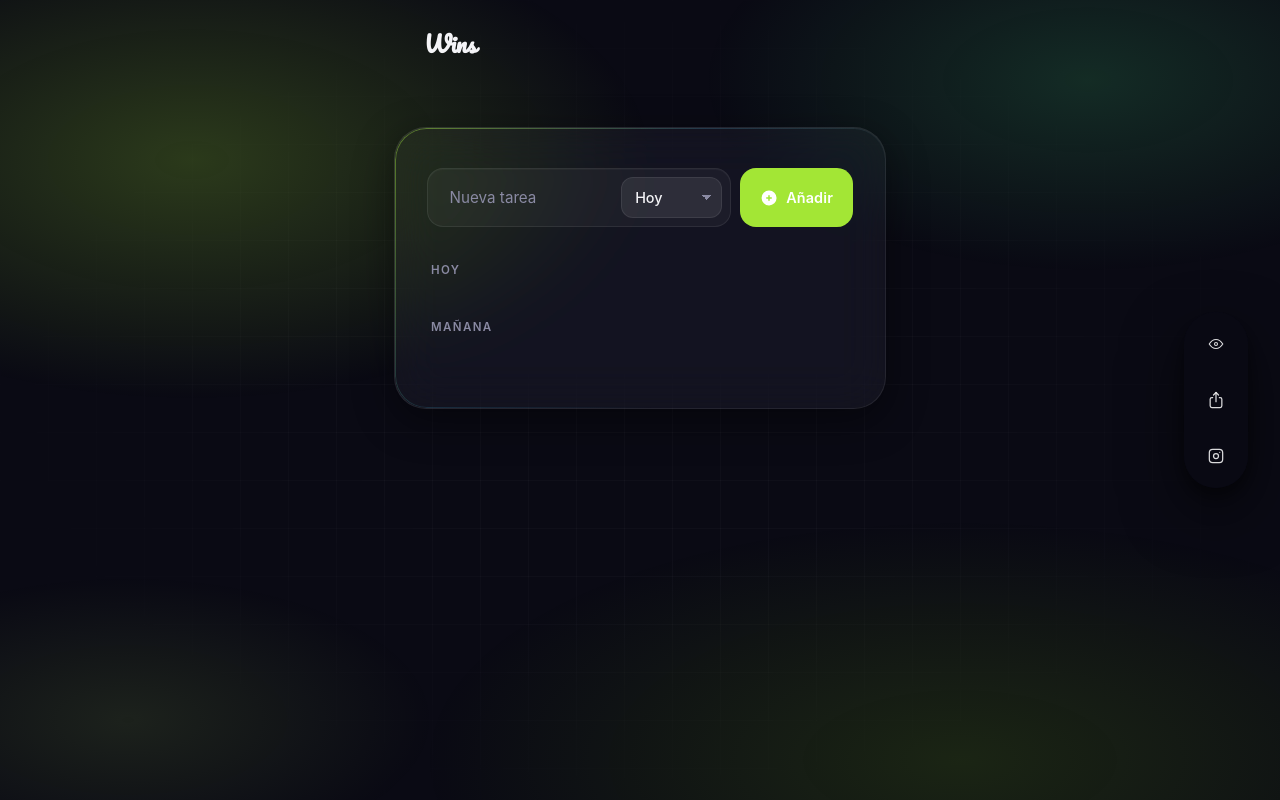
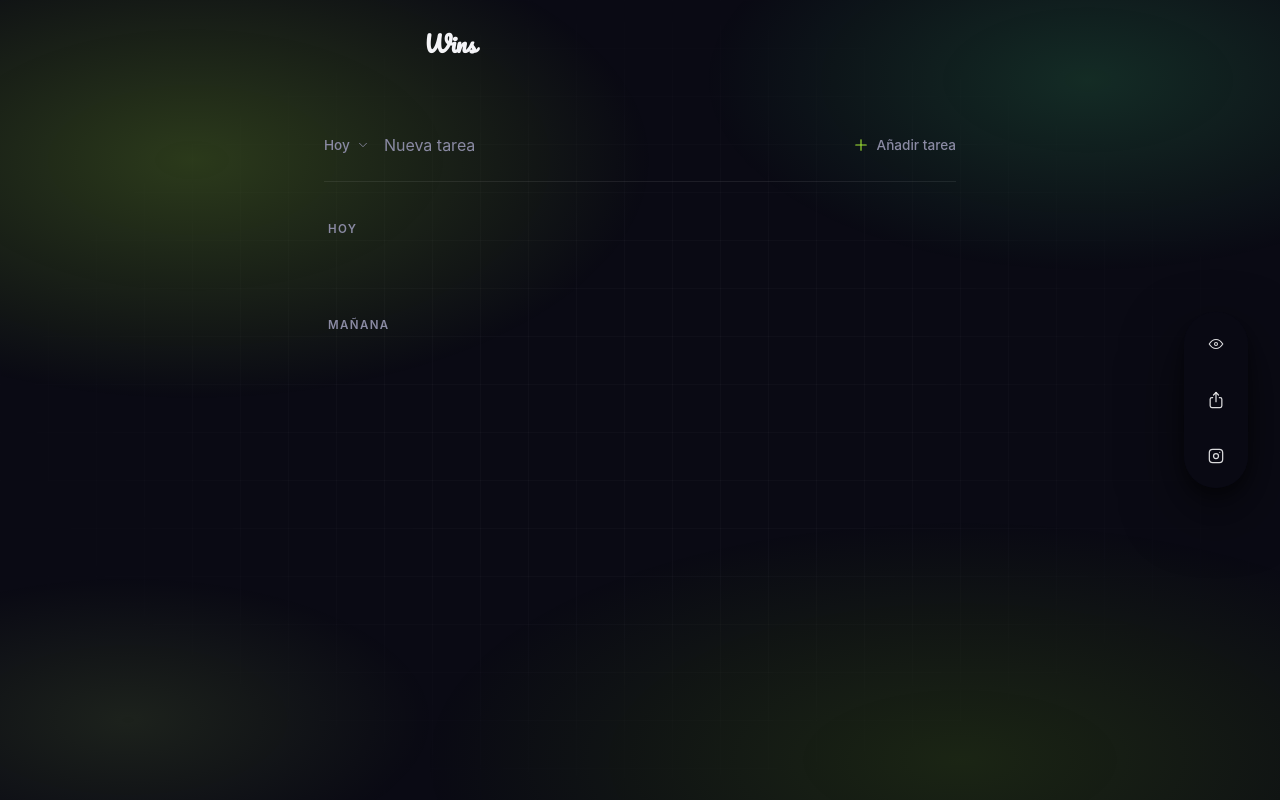
Before and after one commit to mariollesta/wins, a React (Vite) app: page / in a window 1280 px wide. Built offline with nearby package versions, Linux system fonts and the light colour scheme.

Commit message:
refactor: update task form and task item styles

```diff
--- a/src/App.jsx
+++ b/src/App.jsx
@@ -12,9 +12,9 @@ function App() {
     <>
       <Header />
       <div className={styles.container}>
-        <div className={styles.card}>
-          <TaskForm onAdd={addTask} />
+        <TaskForm onAdd={addTask} />
 
+        <div className={styles.lists}>
           <TaskList
             title="Hoy"
             tasks={todayTasks}
@@ -29,6 +29,7 @@ function App() {
             onRemove={removeTask}
           />
         </div>
+
         <ShareSection tasks={tasks} />
       </div>
     </>
--- a/src/App.module.css
+++ b/src/App.module.css
@@ -5,38 +5,10 @@
   position: relative;
 }
 
-.card {
-  position: relative;
-  background: var(--color-surface);
-  backdrop-filter: blur(24px) saturate(140%);
-  -webkit-backdrop-filter: blur(24px) saturate(140%);
-  border: 1px solid var(--color-border);
-  border-radius: var(--radius-xl);
-  box-shadow:
-    var(--shadow-md),
-    inset 0 1px 0 rgba(255, 255, 255, 0.06);
-  padding: 2.5rem 2rem 2rem;
-  overflow: hidden;
-}
-
-.card::before {
-  content: "";
-  position: absolute;
-  inset: 0;
-  border-radius: inherit;
-  padding: 1px;
-  background: linear-gradient(
-    135deg,
-    rgba(163, 230, 53, 0.45) 0%,
-    rgba(65, 209, 255, 0.15) 40%,
-    transparent 70%
-  );
-  -webkit-mask:
-    linear-gradient(#fff 0 0) content-box,
-    linear-gradient(#fff 0 0);
-  -webkit-mask-composite: xor;
-  mask-composite: exclude;
-  pointer-events: none;
+.lists {
+  display: flex;
+  flex-direction: column;
+  gap: 2.5rem;
 }
 
 .title {
@@ -60,3 +32,9 @@
   margin-top: 0.75rem;
   background: var(--color-primary);
 }
+
+@media (min-width: 768px) {
+  .container {
+    max-width: 680px;
+  }
+}
--- a/src/components/TaskForm.jsx
+++ b/src/components/TaskForm.jsx
@@ -1,10 +1,28 @@
 import styles from './TaskForm.module.css'
-import { useState } from 'react'
-import { CirclePlus } from '../icons/CirclePlus'
+import { useState, useRef, useEffect } from 'react'
+import { Plus } from '../icons/Plus'
+import { ChevronDown } from '../icons/ChevronDown'
+
+const DAY_OPTIONS = [
+  { value: 'hoy', label: 'Hoy' },
+  { value: 'mañana', label: 'Mañana' },
+]
 
 function TaskForm({ onAdd }) {
   const [description, setDescription] = useState('')
   const [day, setDay] = useState('hoy')
+  const [isOpen, setIsOpen] = useState(false)
+  const dropdownRef = useRef(null)
+
+  useEffect(() => {
+    function handleClickOutside(e) {
+      if (dropdownRef.current && !dropdownRef.current.contains(e.target)) {
+        setIsOpen(false)
+      }
+    }
+    document.addEventListener('mousedown', handleClickOutside)
+    return () => document.removeEventListener('mousedown', handleClickOutside)
+  }, [])
 
   function handleSubmit() {
     if (description.trim() === '') return
@@ -19,9 +37,49 @@ function TaskForm({ onAdd }) {
     setDescription('')
   }
 
+  const selectedLabel = DAY_OPTIONS.find((opt) => opt.value === day)?.label
+
   return (
     <div className={styles.wrapper}>
       <div className={styles.form}>
+        <div className={styles.dropdown} ref={dropdownRef}>
+          <button
+            type="button"
+            className={styles.dropdownTrigger}
+            onClick={() => setIsOpen((open) => !open)}
+          >
+            {selectedLabel}
+            <ChevronDown
+              width={14}
+              height={14}
+              className={isOpen ? styles.chevronOpen : styles.chevron}
+            />
+          </button>
+
+          {isOpen && (
+            <ul className={styles.dropdownList}>
+              {DAY_OPTIONS.map((opt) => (
+                <li key={opt.value}>
+                  <button
+                    type="button"
+                    className={
+                      opt.value === day
+                        ? styles.dropdownOptionActive
+                        : styles.dropdownOption
+                    }
+                    onClick={() => {
+                      setDay(opt.value)
+                      setIsOpen(false)
+                    }}
+                  >
+                    {opt.label}
+                  </button>
+                </li>
+              ))}
+            </ul>
+          )}
+        </div>
+
         <input
           type="text"
           className={styles.input}
@@ -29,19 +87,11 @@ function TaskForm({ onAdd }) {
           onChange={(e) => setDescription(e.target.value)}
           placeholder="Nueva tarea"
         />
-        <select
-          className={styles.select}
-          value={day}
-          onChange={(e) => setDay(e.target.value)}
-        >
-          <option value="hoy">Hoy</option>
-          <option value="mañana">Mañana</option>
-        </select>
       </div>
 
       <button className={styles.button} onClick={handleSubmit} aria-label="Añadir tarea">
-        <CirclePlus width={18} height={18} />
-        <span className={styles.buttonText}>Añadir</span>
+        <Plus width={18} height={18} className={styles.icon} />
+        <span className={styles.buttonText}>Añadir tarea</span>
       </button>
     </div>
   )
--- a/src/components/TaskForm.module.css
+++ b/src/components/TaskForm.module.css
@@ -1,144 +1,171 @@
 .wrapper {
   display: flex;
-  align-items: stretch;
-  gap: 0.6rem;
-  margin-bottom: 2.25rem;
+  align-items: center;
+  gap: 1rem;
+  margin-bottom: 2.5rem;
+  padding-bottom: 1.1rem;
+  border-bottom: 1px solid var(--color-border);
+  transition: border-color 0.25s ease;
+}
+
+.wrapper:has(.input:focus) {
+  border-bottom-color: var(--color-primary);
 }
 
 .form {
   flex: 1;
   min-width: 0;
   display: flex;
-  gap: 0.6rem;
-  padding: 0.5rem;
-  background: var(--color-surface);
-  border: 1px solid var(--color-border);
-  border-radius: var(--radius-md);
-  box-shadow: inset 0 1px 0 rgba(255, 255, 255, 0.03);
-  transition: border-color 0.2s ease, box-shadow 0.2s ease;
-}
-
-.form:focus-within {
-  border-color: rgba(163, 230, 53, 0.5);
-  box-shadow:
-    inset 0 1px 0 rgba(255, 255, 255, 0.03),
-    0 0 0 4px rgba(163, 230, 53, 0.14);
+  align-items: center;
+  gap: 0.85rem;
 }
 
 .input {
   flex: 1;
   min-width: 0;
-  padding: 0.7rem 0.85rem;
+  padding: 0.5rem 0;
   border: none;
-  border-radius: var(--radius-sm);
   background: transparent;
   color: var(--color-text);
-  font-size: 0.95rem;
+  font-size: 1rem;
   font-family: inherit;
   outline: none;
-  transition: background 0.15s ease;
 }
 
 .input::placeholder {
   color: var(--color-text-muted);
+  transition: opacity 0.2s ease;
 }
 
-.input:hover {
+.input:focus::placeholder {
+  opacity: 0.5;
+}
+
+.dropdown {
+  position: relative;
+  flex-shrink: 0;
+}
+
+.dropdownTrigger {
+  display: flex;
+  align-items: center;
+  gap: 0.4rem;
+  padding: 0.6rem 0;
+  border: none;
+  background: transparent;
+  color: var(--color-text-muted);
+  font-size: 0.85rem;
+  font-family: inherit;
+  font-weight: 500;
+  cursor: pointer;
+  transition: color 0.2s ease;
+  white-space: nowrap;
+}
+
+.dropdownTrigger:hover {
+  color: var(--color-text);
+}
+
+.dropdownList {
+  position: absolute;
+  top: calc(100% + 0.5rem);
+  right: 0;
+  min-width: 120px;
+  margin: 0;
+  padding: 0.35rem;
+  list-style: none;
+  background: var(--color-surface-strong);
+  border: 1px solid var(--color-border);
+  border-radius: var(--radius-sm);
+  box-shadow: var(--shadow-md);
+  z-index: 20;
+}
+
+.dropdownOption,
+.dropdownOptionActive {
+  display: block;
+  width: 100%;
+  padding: 0.5rem 0.65rem;
+  border: none;
+  border-radius: 6px;
+  background: transparent;
+  color: var(--color-text);
+  font-size: 0.85rem;
+  font-family: inherit;
+  text-align: left;
+  cursor: pointer;
+  transition: background 0.15s ease;
+}
+
+.dropdownOption:hover {
   background: var(--color-surface-hover);
 }
 
-.input:focus {
-  background: var(--color-surface-strong);
-}
-
-.select {
-  padding: 0.7rem 0.85rem;
-  border: 1px solid var(--color-border);
-  border-radius: var(--radius-sm);
-  font-size: 0.9rem;
-  font-family: inherit;
-  font-weight: 500;
-  background: var(--color-surface-strong);
-  color: var(--color-text);
-  outline: none;
-  cursor: pointer;
-  transition: border-color 0.15s ease, background 0.15s ease;
-  appearance: none;
-  -webkit-appearance: none;
-  background-image:
-    linear-gradient(45deg, transparent 50%, var(--color-text-muted) 50%),
-    linear-gradient(135deg, var(--color-text-muted) 50%, transparent 50%);
-  background-position:
-    calc(100% - 14px) 50%,
-    calc(100% - 9px) 50%;
-  background-size: 5px 5px, 5px 5px;
-  background-repeat: no-repeat;
-  padding-right: 1.9rem;
-}
-
-.select:hover {
-  border-color: var(--color-border-strong);
-  background-color: var(--color-surface-hover);
-}
-
-.select:focus {
-  border-color: var(--color-primary);
-}
-
-.select option {
-  background: #15151f;
-  color: var(--color-text);
+.dropdownOptionActive {
+  color: var(--color-primary);
+  font-weight: 600;
 }
 
 .button {
   flex-shrink: 0;
   display: flex;
   align-items: center;
-  gap: 0.5rem;
-  padding: 0 1.25rem;
+  gap: 0.4rem;
+  width: auto;
+  height: 32px;
+  padding: 0;
   border: none;
-  border-radius: var(--radius-md);
-  background: var(--color-primary);
-  color: white;
-  font-size: 0.9rem;
-  font-weight: 600;
+  background: transparent;
+  color: var(--color-text-muted);
+  font-size: 0.85rem;
+  font-weight: 500;
   font-family: inherit;
-  letter-spacing: 0.01em;
   cursor: pointer;
-  transition: background 0.15s ease;
   white-space: nowrap;
+  transition: color 0.15s ease, transform 0.15s ease;
 }
 
 .button:hover {
-  background: var(--color-primary-hover);
+  transform: translateX(2px);
+  color: var(--color-primary);
 }
 
 .button:active {
-  background: var(--color-primary-hover);
+  transform: scale(0.96);
+}
+
+.icon {
+  color: var(--color-primary);
+}
+
+.buttonText {
+  display: inline;
+}
+
+.chevron {
+  transition: transform 0.2s ease;
+}
+
+.chevronOpen {
+  transition: transform 0.2s ease;
+  transform: rotate(180deg);
 }
 
 @media (max-width: 480px) {
   .wrapper {
-    flex-wrap: nowrap;
+    gap: 0.5rem;
+    padding-bottom: 0.65rem;
   }
 
   .form {
-    flex-wrap: wrap;
+    gap: 0.5rem;
   }
 
-  .input {
-    flex: 1 1 100%;
-  }
-
-  .select {
-    flex: 1;
+  .dropdownTrigger {
+    font-size: 0.8rem;
   }
 
   .buttonText {
     display: none;
   }
-
-  .button {
-    padding: 0 0.9rem;
-  }
 }
--- a/src/components/TaskItem.jsx
+++ b/src/components/TaskItem.jsx
@@ -1,4 +1,5 @@
 import styles from './TaskItem.module.css'
+import { Trash } from '../icons/Trash'
 
 function TaskItem({ task, onToggle, onRemove }) {
   return (
@@ -16,8 +17,13 @@ function TaskItem({ task, onToggle, onRemove }) {
       >
         {task.description}
       </span>
-      <button className={styles.removeButton} onClick={() => onRemove(task.id)}>
-        Eliminar
+      <button
+        className={styles.removeButton}
+        onClick={() => onRemove(task.id)}
+        aria-label="Eliminar tarea"
+      >
+        <Trash width={16} height={16} />
+        <span className={styles.removeButtonText}>Eliminar</span>
       </button>
     </li>
   )
--- a/src/components/TaskItem.module.css
+++ b/src/components/TaskItem.module.css
@@ -2,36 +2,33 @@
   display: flex;
   align-items: center;
   gap: 0.85rem;
-  padding: 0.85rem 1rem;
-  background: var(--color-surface);
-  border: 1px solid var(--color-border);
-  border-radius: var(--radius-sm);
+  padding: 0.85rem 0.25rem;
+  border-bottom: 1px solid var(--color-border);
   transition:
     background 0.2s ease,
-    border-color 0.2s ease,
-    transform 0.2s ease,
-    box-shadow 0.2s ease;
+    transform 0.2s ease;
   position: relative;
+}
+
+.item:last-child {
+  border-bottom: none;
 }
 
 .item::before {
   content: "";
   position: absolute;
-  left: 0;
+  left: -1rem;
   top: 50%;
   transform: translateY(-50%) scaleY(0);
-  width: 3px;
-  height: 60%;
+  width: 2px;
+  height: 80%;
   border-radius: 0 4px 4px 0;
   background: var(--gradient-primary);
   transition: transform 0.2s ease;
 }
 
 .item:hover {
-  background: var(--color-surface-hover);
-  border-color: var(--color-border-strong);
   transform: translateX(2px);
-  box-shadow: var(--shadow-sm);
 }
 
 .item:hover::before {
@@ -90,6 +87,9 @@
 }
 
 .removeButton {
+  display: flex;
+  align-items: center;
+  gap: 0.4rem;
   background: none;
   border: 1px solid transparent;
   color: var(--color-text-muted);
@@ -114,3 +114,13 @@
   border-color: rgba(251, 113, 133, 0.3);
   color: #fb7185;
 }
+
+@media (max-width: 480px) {
+  .removeButton {
+    opacity: 1;
+  }
+
+  .removeButtonText {
+    display: none;
+  }
+}
--- /dev/null
+++ b/src/icons/ChevronDown.jsx
@@ -0,0 +1,16 @@
+const ChevronDown = (props) => (
+  <svg
+    {...props}
+    viewBox="0 0 24 24"
+    fill="none"
+    stroke="currentColor"
+    strokeWidth={1.5}
+    strokeLinecap="round"
+    strokeLinejoin="round"
+  >
+    <path stroke="none" d="M0 0h24v24H0z" fill="none" />
+    <path d="M6 9l6 6l6 -6" />
+  </svg>
+);
+
+export { ChevronDown }
--- a/src/icons/CirclePlus.jsx
+++ /dev/null
@@ -1,12 +0,0 @@
-const CirclePlus = (props) => (
-  <svg
-    {...props}
-    viewBox="0 0 24 24"
-    fill="currentColor"
-  >
-    <path stroke="none" d="M0 0h24v24H0z" fill="none" />
-    <path d="M4.929 4.929a10 10 0 1 1 14.141 14.141a10 10 0 0 1 -14.14 -14.14m8.071 4.071a1 1 0 1 0 -2 0v2h-2a1 1 0 1 0 0 2h2v2a1 1 0 1 0 2 0v-2h2a1 1 0 1 0 0 -2h-2v-2z" />
-  </svg>
-);
-
-export { CirclePlus }
--- /dev/null
+++ b/src/icons/Plus.jsx
@@ -0,0 +1,17 @@
+const Plus = (props) => (
+  <svg
+    {...props}
+    viewBox="0 0 24 24"
+    fill="none"
+    stroke="currentColor"
+    strokeWidth={1.5}
+    strokeLinecap="round"
+    strokeLinejoin="round"
+  >
+    <path stroke="none" d="M0 0h24v24H0z" fill="none" />
+    <path d="M12 5l0 14" />
+    <path d="M5 12l14 0" />
+  </svg>
+);
+
+export { Plus }
--- /dev/null
+++ b/src/icons/Trash.jsx
@@ -0,0 +1,20 @@
+const Trash = (props) => (
+  <svg
+    {...props}
+    viewBox="0 0 24 24"
+    fill="none"
+    stroke="currentColor"
+    strokeWidth={1.5}
+    strokeLinecap="round"
+    strokeLinejoin="round"
+  >
+    <path stroke="none" d="M0 0h24v24H0z" fill="none" />
+    <path d="M4 7l16 0" />
+    <path d="M10 11l0 6" />
+    <path d="M14 11l0 6" />
+    <path d="M5 7l1 12a2 2 0 0 0 2 2h8a2 2 0 0 0 2 -2l1 -12" />
+    <path d="M9 7v-3a1 1 0 0 1 1 -1h4a1 1 0 0 1 1 1v3" />
+  </svg>
+);
+
+export { Trash }
```
